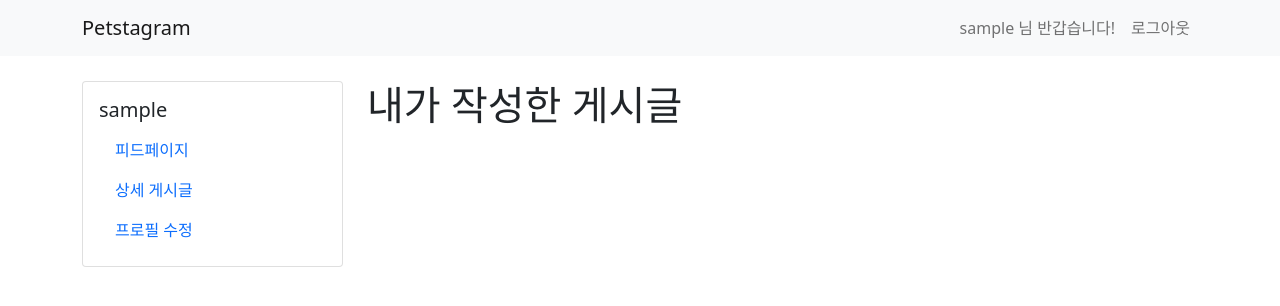
After one commit to sodasora/petstagram, a Django app: page /mypage/ in a window 1280 px wide. The commit adds this page. Shown: the top 306 px of the page. Run offline with Django 4.2, Linux system fonts and the light colour scheme; the visitor is signed in with stand-in values (Sample User, id 1); data that the repository does not hold is empty.

Commit message:
Profile Update

```diff
--- /dev/null
+++ b/mypage/urls.py
@@ -0,0 +1,7 @@
+from django.urls import path
+from . import views
+
+urlpatterns = [
+    path('mypage/', views.mypage_view, name='mypage'),
+    path('mypage_update/', views.mypage_update_view, name='mypage_update'),
+]
--- a/mypage/views.py
+++ b/mypage/views.py
@@ -1,6 +1,7 @@
 from django.shortcuts import render, redirect
 from django.contrib import messages
 from django.contrib.auth.decorators import login_required
+from django.contrib.auth import update_session_auth_hash, logout
 from .models import MypageModel
 
 # - 내 게시물 보기 → 모든 유저
@@ -14,7 +15,6 @@ def mypage_view(request):
     if request.method == 'GET':
         Mypage = MypageModel.objects.all().order_by('-created_at')
 
-
         return render(request, 'mypage/mypage.html', {'mypage': Mypage})
 
 
@@ -25,11 +25,28 @@ def mypage_update_view(request):
         user = request.user  # 현재 로그인한 사용자
         username = request.POST.get('username')  # 업데이트할 사용자 이름
         email = request.POST.get('email')  # 업데이트할 이메일 주소
+        nickname = request.POST.get('nickname')  # 업데이트할 닉네임
+        password = request.POST.get('password')  # 업데이트할 새 비밀번호
+        confirm_password = request.POST.get('confirm_password')  # 비밀번호 확인
+
         # 기존 사용자 정보 업데이트
         user.username = username
         user.email = email
+        user.nickname = nickname
+
+        # 새 비밀번호가 입력되었는지 확인
+        if password:
+            # 새 비밀번호와 비밀번호 확인이 일치하는지 확인
+            if password == confirm_password:
+                user.set_password(password)
+            else:
+                messages.error(request, '비밀번호와 비밀번호 확인이 일치하지 않습니다.')  # 오류 메시지
+                return redirect('/mypage_update/')  # 내 정보 수정 페이지로 리다이렉트
+
         user.save()  # 변경사항 저장
-        messages.success(request, '정보가 성공적으로 업데이트되었습니다.')  # 성공 메시지
-        return redirect('/mypage/')  # 마이페이지로 리다이렉트
+        messages.success(request, '비밀번호가 바뀌었습니다.')  # 성공 메시지
+        update_session_auth_hash(request, request.user)  # 세션에 로그인 정보 갱신
+        logout(request)
+        return redirect('/')  # 홈페이지로 리다리렉트
     else:
         return render(request, 'mypage/mypage_update.html')
--- a/petstagram/settings.py
+++ b/petstagram/settings.py
@@ -40,6 +40,7 @@ INSTALLED_APPS = [
     'user',
     'board',
     'detailpost',
+    'mypage',
 
 ]
 
--- a/petstagram/urls.py
+++ b/petstagram/urls.py
@@ -24,6 +24,7 @@ urlpatterns = [
     path('', include('user.urls')),
     path('', include('board.urls')),
     path('', include('detailpost.urls')),
+    path('', include('mypage.urls')),
 ]
 
 urlpatterns += static(settings.STATIC_URL, document_root=settings.STATIC_ROOT)
--- a/templates/board/petstagram.html
+++ b/templates/board/petstagram.html
@@ -41,7 +41,7 @@ Feed
                     <h5 class="card-title">{{ user.username }}</h5>
                     <!--프로필페이지-->
                     <nav class="nav flex-column">
-                        <a class="nav-link" href="#"> 마이페이지 </a>
+                        <a class="nav-link" href="/mypage"> 마이페이지 </a>
                         <a class="nav-link" href="/post/">글 작성하기</a>
                     </nav>
                     <!--프로필페이지-->
--- a/templates/board/post.html
+++ b/templates/board/post.html
@@ -14,7 +14,7 @@
                         <h5 class="card-title">{{ user.username }}</h5>
                         <nav class="nav flex-column">
                             <a class="nav-link" href="/">피드페이지</a>
-                            <a class="nav-link" href="#">마이페이지</a>
+                            <a class="nav-link" href="/mypage">마이페이지</a>
                         </nav>
                     </div>
                 </div>
--- /dev/null
+++ b/templates/mypage/mypage.html
@@ -0,0 +1,47 @@
+
+{% extends 'base.html' %}
+
+{# 사용자가 로그인 하고 있는 상태인지 확인 #}
+
+{#로그인 했을경우#}
+{% block content %}
+    <div class="container timeline-container">
+        <div class="row">
+            {#  nav  #}
+            <div class="col-md-3">
+                <div class="card">
+                    <div class="card-body">
+                        <h5 class="card-title">{{ user.username }}</h5>
+                        <nav class="nav flex-column">
+                            <a class="nav-link" href="/">피드페이지</a>
+                            <a class="nav-link" href="#">상세 게시글</a>
+                            <a class="nav-link" href="/mypage_update">프로필 수정</a>
+                        </nav>
+                    </div>
+                </div>
+            </div>
+
+            {# 유저 게시글 #}
+           <div class="col-md-9">
+                <h1>내가 작성한 게시글</h1>
+                <ul>
+                    {% for post in user.post_set.all %}
+                        <div class="col-md-9">
+                            <div class="card mb-3">
+                                <div class="card-body">
+                                    <div style="text-align: right">
+                                        <a href="/detailpost/{{ post.id }}">
+                                            <span class="badge rounded-pill bg-success">수정하기</span>
+                                        </a>
+                                    </div>
+                                    <h5 class="card-title">{{ post.title }}</h5>
+                                    <p class="card-text">{{ post.content }}</p>
+                                </div>
+                            </div>
+                        </div>
+                    {% endfor %}
+                </ul>
+            </div>
+        </div>
+    </div>
+{% endblock %}
--- a/user/urls.py
+++ b/user/urls.py
@@ -4,5 +4,5 @@ from . import views
 urlpatterns = [
     path('signup/', views.sign_up_view, name='signup'),
     path('login/', views.log_in_view, name='login'),
-    path('logout/', views.logout, name='logout')
+    path('logout/', views.logout, name='logout'),
 ]
```
Also changed, not shown: templates/mypage/mypage_update.html (added, +43 -0 lines), feed/migrations/0001_initial.py (deleted), feed/migrations/0002_initial.py (deleted).
